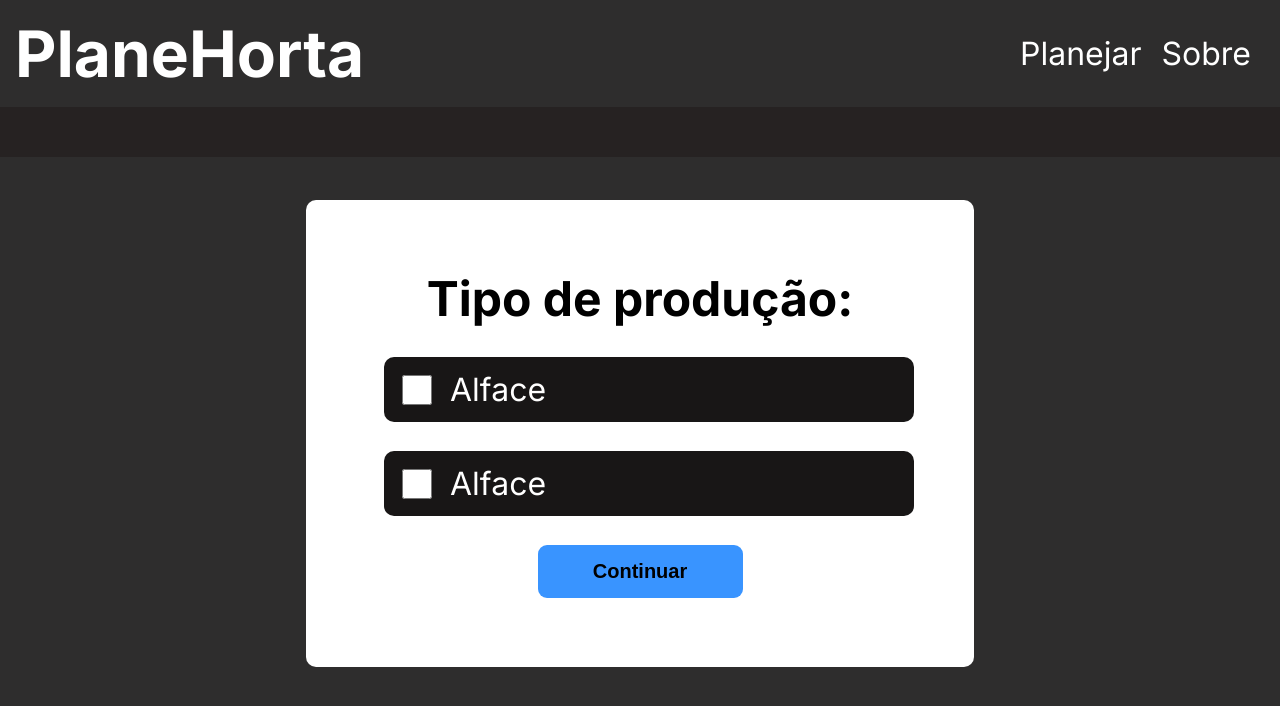
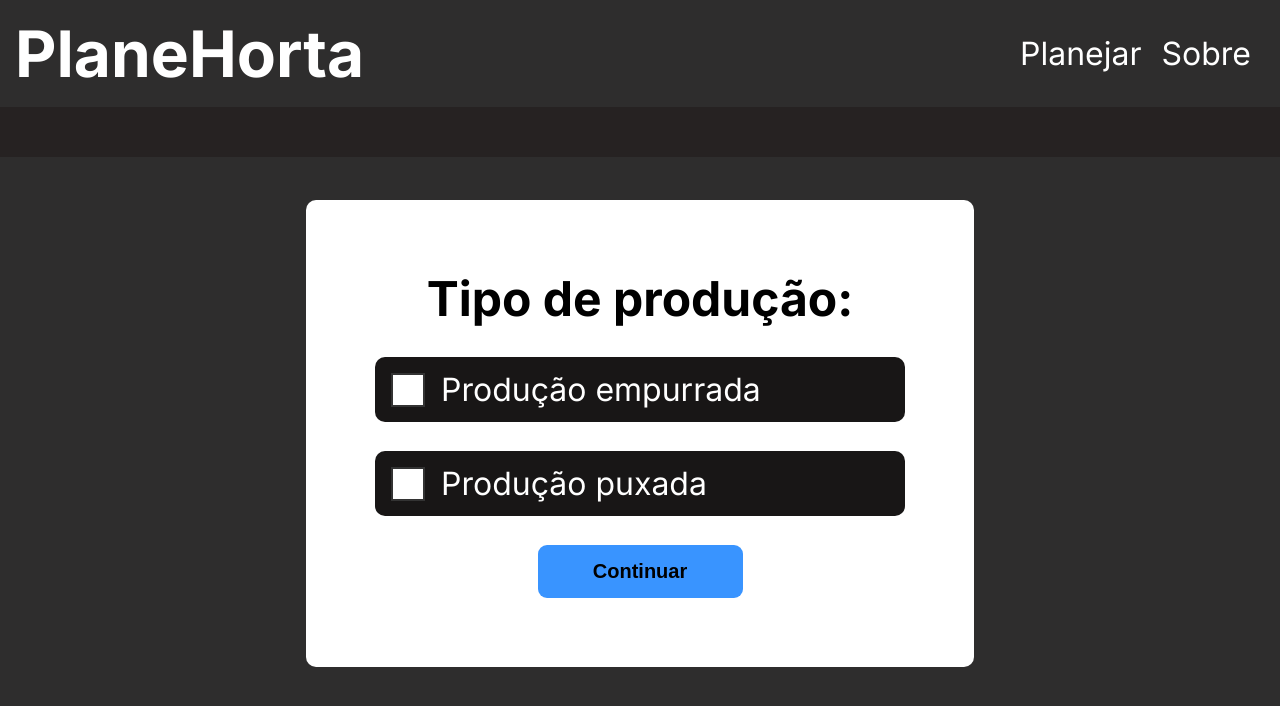
Before and after one commit to Robson-William/planehorta, a React (Vite) app: page /planejar/tipo in a window 1280 px wide. Shown: the top 706 px of the page. Built offline with nearby package versions, Linux system fonts and the light colour scheme.

Commit message:
fix: input type

```diff
--- a/src/screens/Forms/Type/Type.tsx
+++ b/src/screens/Forms/Type/Type.tsx
@@ -9,8 +9,21 @@ export function Type(){
                 <p id="type-title">Tipo de produção:</p>
 
                 <div id="type-items">
-                    <CheckboxInput className="type-checkbox-variation"/>
-                    <CheckboxInput className="type-checkbox-variation"/>
+                    <form>
+                        <label className="type-checkbox-variation">
+                            <input type="radio" id="producao-empurrada" name="production-type"/>
+                            <span>Produção empurrada</span>
+                        </label>
+
+                        <div className="type-checkbox-variation">
+                            <input type="radio" id="producao-puxada" name="production-type"/>
+                            <label htmlFor="producao-puxada">Produção puxada</label>
+                        </div>
+
+                    </form>
+
+                    {/* <CheckboxInput className="type-checkbox-variation"/>
+                    <CheckboxInput className="type-checkbox-variation"/> */}
                     <Button text="Continuar"/>
                 </div>
             </div>
--- a/src/screens/Forms/Type/style.css
+++ b/src/screens/Forms/Type/style.css
@@ -32,6 +32,16 @@
     color: #FFFFFF;
 }
 
-.type-checkbox-variation > input {
+.type-checkbox-variation > input[type="radio"] {
+    appearance: none;
+    background-color: #FFFFFF;
+    outline: 2px solid #333;
+    border: 3px solid #FFFFFF;
+    width: 30px;
+    height: 30px;
     margin-left: 18px;
 }
+
+.type-checkbox-variation > input[type="radio"]:checked {
+    background-color: #3994FF;
+}
```
Also changed, not shown: public/Done.png (added).
